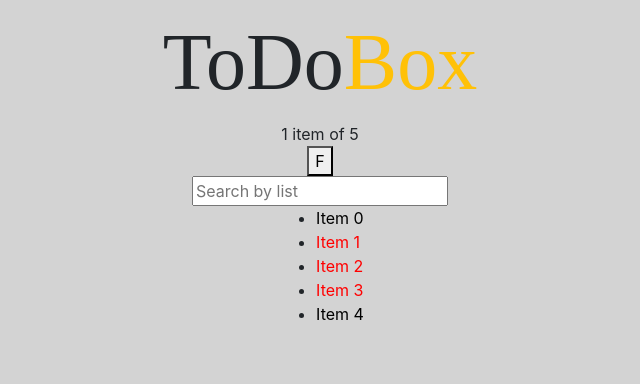
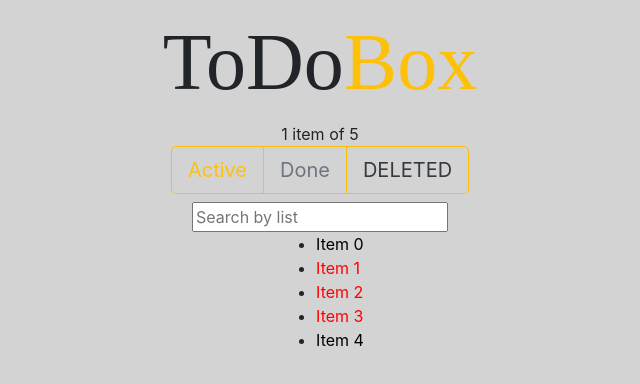
Before and after one commit to teneons/ToDoBox, a React (Create React App) app: page / in a window 1280 px wide. Shown: the top 384 px of the page, without its empty margins (320-960 px from the left). Built offline with nearby package versions, Linux system fonts and the light colour scheme.

Commit message:
Make - filter btns

```diff
--- a/src/components/ToDoFilter/ToDoFilter.js
+++ b/src/components/ToDoFilter/ToDoFilter.js
@@ -4,7 +4,11 @@ export default class ToDoFilter extends React.Component {
     render() {
         return(
             <div>
-                <button>F</button>
+                <div className="btn-group mb-2" role="group" aria-label="Filter items">
+                    <button type="button" className="btn btn-lg btn-outline-warning border border-warning">Active</button>
+                    <button type="button" className="btn btn-lg btn-outline-secondary border border-warning">Done</button>
+                    <button type="button" className="btn btn-lg btn-outline-dark text-uppercase border border-warning">Deleted</button>
+                </div>
             </div>
         )
     }
```
